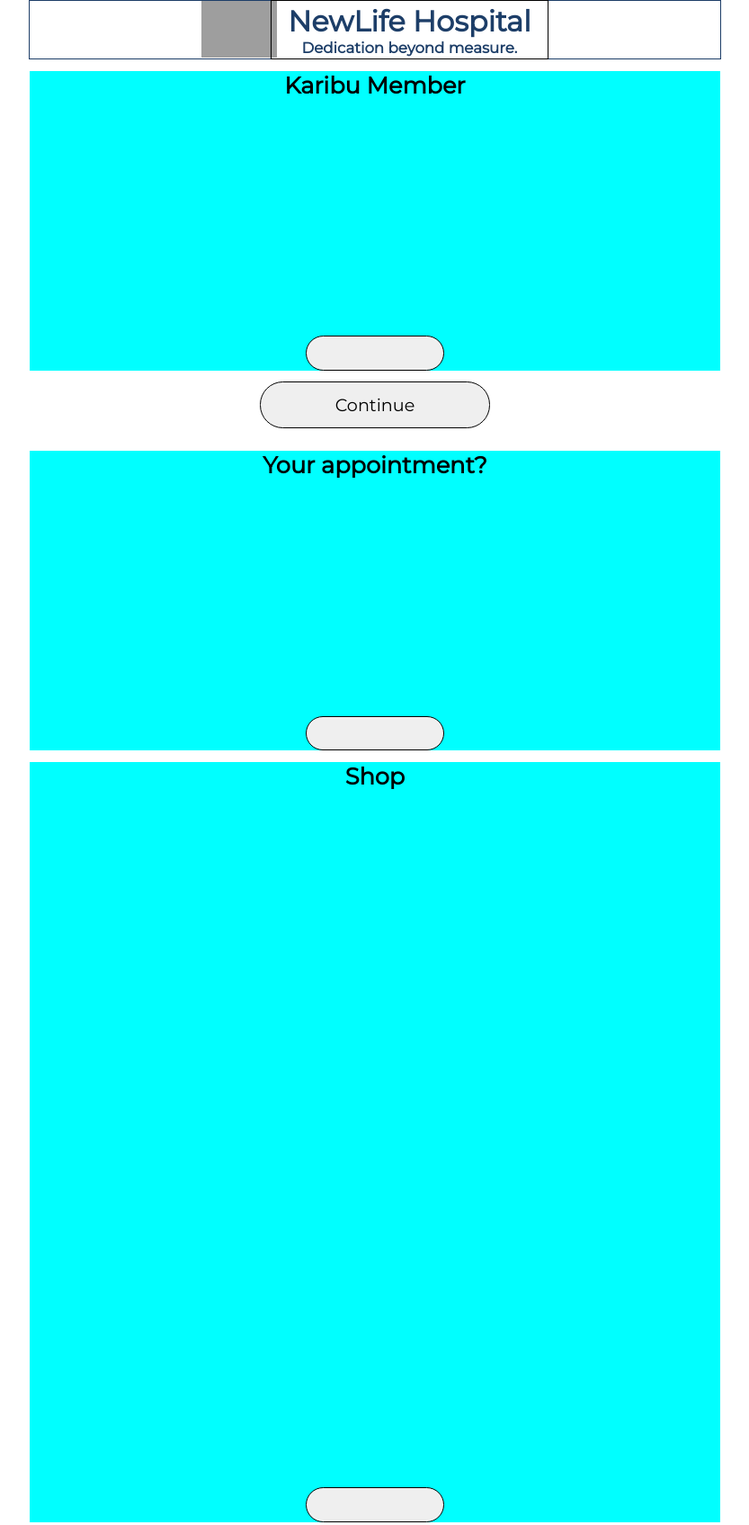
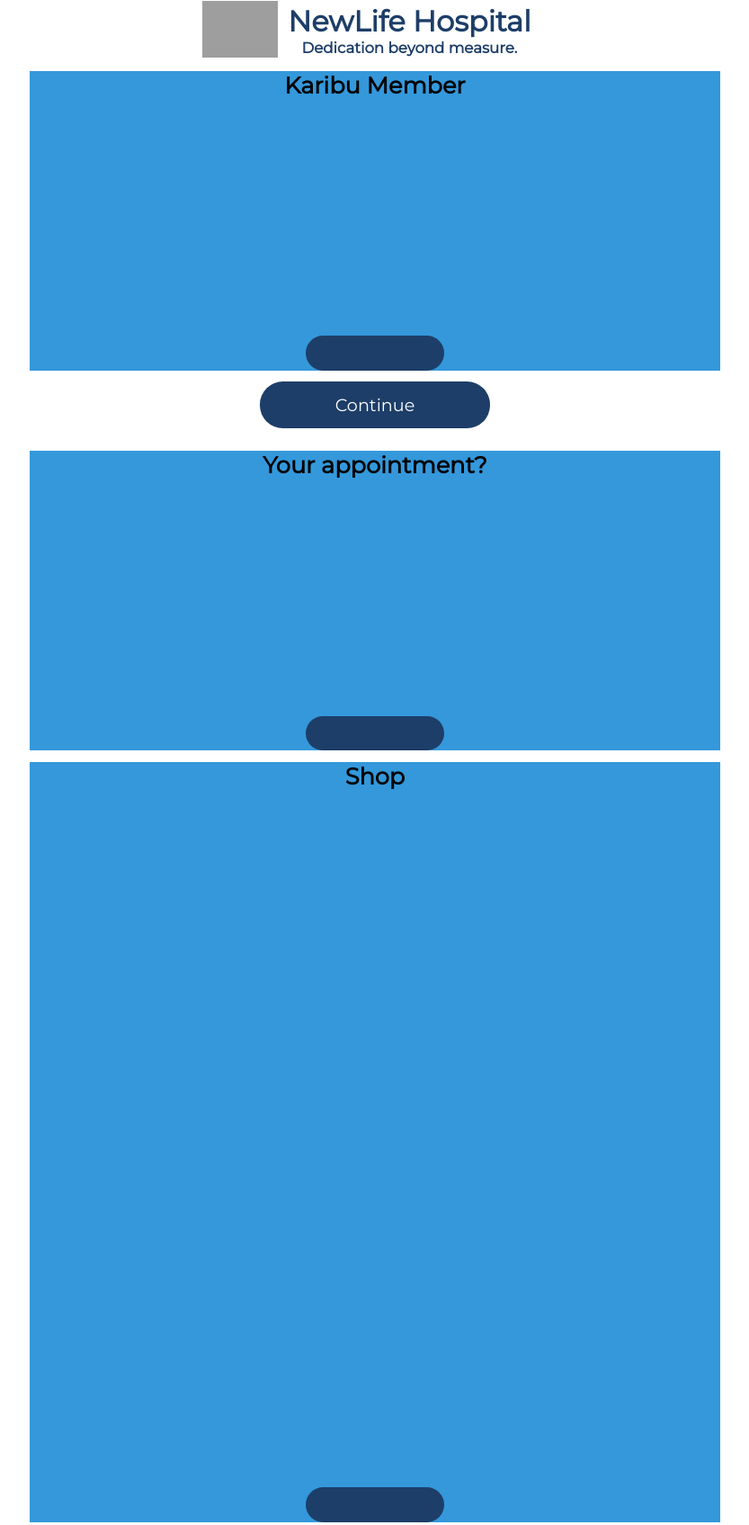
Before and after one commit to MokuaEnock/Email-Templates, a plain HTML site: page index.html in a window 1280 px wide. Shown: the top 1695 px of the page at 90% size, without its empty margins (223-1056 px from the left). Drawn offline with Linux system fonts and the light colour scheme; grey boxes are pictures that could not be loaded.

Commit message:
change color sections

```diff
--- a/index.css
+++ b/index.css
@@ -21,6 +21,7 @@ header {
   height: 5vw;
   border: thin solid;
   color: #1d3e68;
+  border: thin solid white;
 }
 
 #header-logo {
@@ -28,11 +29,9 @@ header {
   height: 100%;
 }
 
-
 #header-cont {
   width: 40%;
   height: 100%;
-  border: thin solid black;
   display: flex;
   flex-direction: column;
   align-items: center;
@@ -40,7 +39,6 @@ header {
 }
 
 #header-cont > {
-  border: thin solid black;
   width: 100%;
   height: 30%;
 }
@@ -48,9 +46,11 @@ header {
 #header-title {
   font-size: 2.5vw;
   font-weight: bold;
+  text-align: left;
 }
 
 #header-par {
+  text-align: left;
   font-size: 1.3vw;
   font-weight: bold;
 }
@@ -60,7 +60,9 @@ header {
 }
 
 button {
-  border: thin solid black;
+  background-color: #1d3e68;
+  color: white;
+  border: thin solid transparent;
 }
 
 header,
@@ -112,14 +114,10 @@ footer {
   font-size: 1.5vw;
 }
 
-footer span {
-}
-
 h2 {
   width: 100%;
   font-size: 2vw;
   height: 3vw;
-
   text-align: center;
 }
 
@@ -128,7 +126,7 @@ h2 {
   display: flex;
   flex-direction: column;
   align-items: center;
-  background-color: aqua;
+  background-color: #3498db;
   justify-content: flex-start;
 }
 #section2 {
@@ -136,7 +134,7 @@ h2 {
   display: flex;
   flex-direction: column;
   align-items: center;
-  background-color: aqua;
+  background-color: #3498db;
   justify-content: flex-start;
 }
 #section3 {
@@ -144,7 +142,7 @@ h2 {
   display: flex;
   flex-direction: column;
   align-items: center;
-  background-color: aqua;
+  background-color: #3498db;
   justify-content: flex-start;
 }
 #section4 {
@@ -152,7 +150,7 @@ h2 {
   display: flex;
   flex-direction: column;
   align-items: center;
-  background-color: aqua;
+  background-color: #3498db;
   justify-content: flex-start;
 }
 
@@ -162,7 +160,7 @@ h2 {
   flex-direction: row;
   justify-content: space-evenly;
   align-items: center;
-  background-color: aqua;
+  background-color: #3498db;
 }
 
 #section5 span {
```
